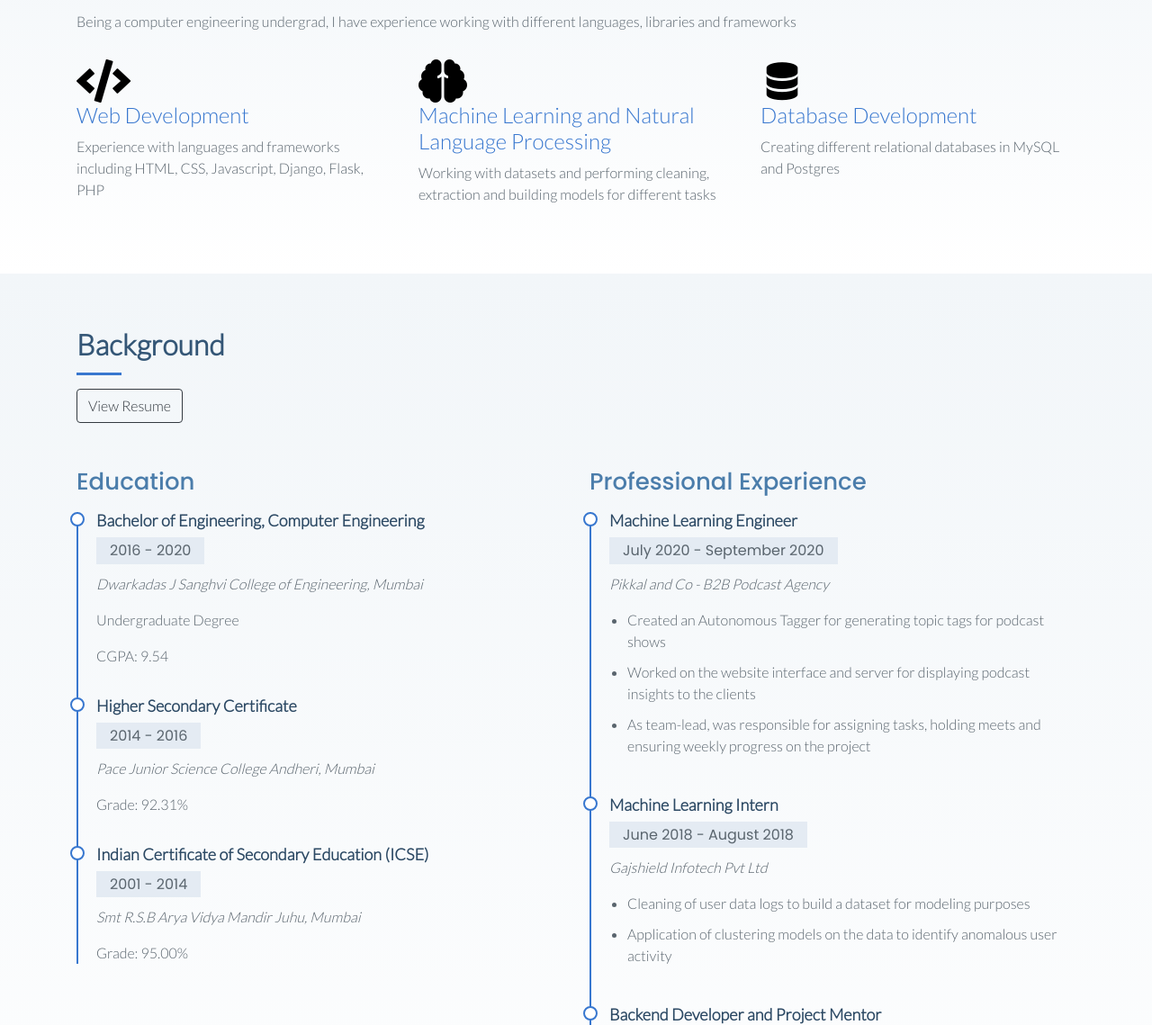
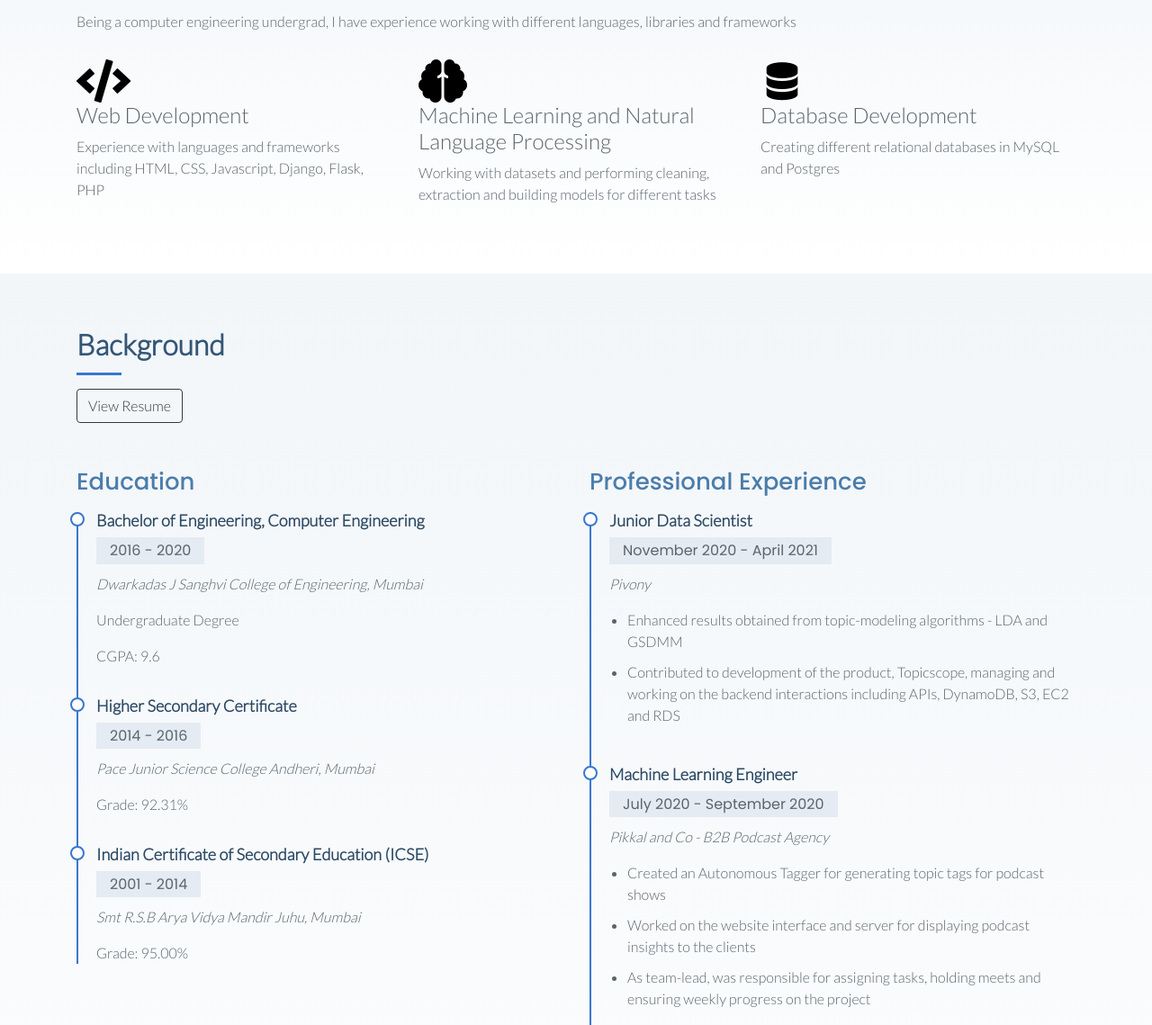
Before and after one commit to AdityaJ42/AdityaJ42.github.io, a plain HTML site: page index.html in a window 1280 px wide. Shown: the part 717-1856 px from the top of the page at 90% size. Drawn offline with nearby package versions, Linux system fonts and the light colour scheme; a web font is replaced by a local one.

Commit message:
update Pivony details

```diff
--- a/index.html
+++ b/index.html
@@ -49,6 +49,7 @@
       <nav class="nav-menu d-none d-lg-block">
         <ul>
           <li><a href="#about">About</a></li>
+          <li><a href="#skills">Skills</a></li>
           <li><a href="#resume">Background</a></li>
           <li><a href="#portfolio">Projects</a></li>
           <li><a href="#services">Publications</a></li>
@@ -126,11 +127,10 @@
         </div>
 
         <div class="row skills-content">
-
           <div class="col-md-6 col-lg-4 d-flex align-items-stretch mb-5 mb-lg-0">
             <div class="icon-box">
               <div class="icon"><i class="fas fa-code fa-3x" style="color: black"></i></div>
-              <h4 class="title"><a href="">Web Development</a></h4>
+              <h4 class="title">Web Development</h4>
               <p class="description">Experience with languages and frameworks including HTML, CSS, Javascript, Django, Flask, PHP</p>
             </div>
           </div>
@@ -138,7 +138,7 @@
           <div class="col-md-6 col-lg-4 d-flex align-items-stretch mb-5 mb-lg-0">
             <div class="icon-box">
               <div class="icon"><i class="fas fa-brain fa-3x" style="color: black"></i></div>
-              <h4 class="title"><a href="">Machine Learning and Natural Language Processing</a></h4>
+              <h4 class="title">Machine Learning and Natural Language Processing</h4>
               <p class="description">Working with datasets and performing cleaning, extraction and building models for different tasks</p>
             </div>
           </div>
@@ -146,11 +146,10 @@
           <div class="col-md-6 col-lg-4 d-flex align-items-stretch mb-5 mb-lg-0">
             <div class="icon-box">
               <div class="icon"><i class="icofont-database fa-3x" style="color: black"></i></div>
-              <h4 class="title"><a href="">Database Development</a></h4>
+              <h4 class="title">Database Development</h4>
               <p class="description">Creating different relational databases in MySQL and Postgres</p>
             </div>
           </div>
-
         </div>
       </div>
     </section><!-- End Skills Section -->
@@ -174,7 +173,7 @@
               <h5>2016 - 2020</h5>
               <p><em>Dwarkadas J Sanghvi College of Engineering, Mumbai</em></p>
               <p>Undergraduate Degree</p>
-              <p>CGPA: 9.54</p>
+              <p>CGPA: 9.6</p>
             </div>
             <div class="resume-item">
               <h4>Higher Secondary Certificate</h4>
@@ -192,6 +191,17 @@
 
           <div class="col-lg-6">
             <h3 class="resume-title">Professional Experience</h3>
+            <div class="resume-item">
+              <h4>Junior Data Scientist</h4>
+              <h5>November 2020 - April 2021</h5>
+              <p><em>Pivony</em></p>
+              <p>
+                <ul>
+                  <li>Enhanced results obtained from topic-modeling algorithms - LDA and GSDMM</li>
+                  <li>Contributed to development of the product, Topicscope, managing and working on the backend interactions including APIs, DynamoDB, S3, EC2 and RDS</li>
+                </ul>
+              </p>
+            </div>
             <div class="resume-item">
               <h4>Machine Learning Engineer</h4>
               <h5>July 2020 - September 2020</h5>
@@ -221,9 +231,8 @@
               <p><em>DJ Unicode</em></p>
               <p>
                 <ul>
-                  <li>As a sophomore, worked on creating a book exchange platform to facilitate the easy transfer of books among students in the department. <a href="https://github.com/djunicode/DJ-Comps-Book-Exchange" target="blank">View Project</a></li>
-                  <li>As a junior, mentored a team of sophomores in building the official website for the committee using advanced technologies. <a href="https://djunicode.in/" target="blank">View Website</a></li>
-                  <li>As a senior, I am currently a project mentor for a team creating a Store Inventory Management System.</li>
+                  <li>Worked on creating a book exchange platform to facilitate the easy transfer of books among students in the department <a href="https://github.com/djunicode/DJ-Comps-Book-Exchange" target="blank">View Project</a></li>
+                  <li>Mentored different teams of sophomores and juniors to help build projects to help students as well as faculty</li>
                 </ul>
               </p>
             </div>
```
